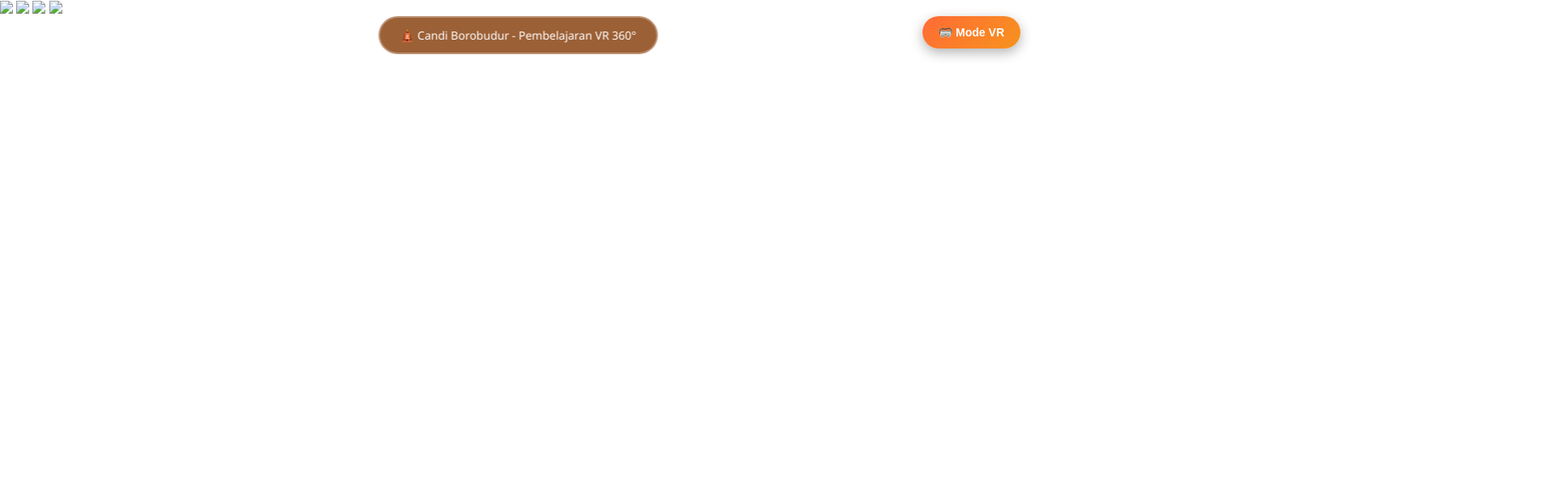
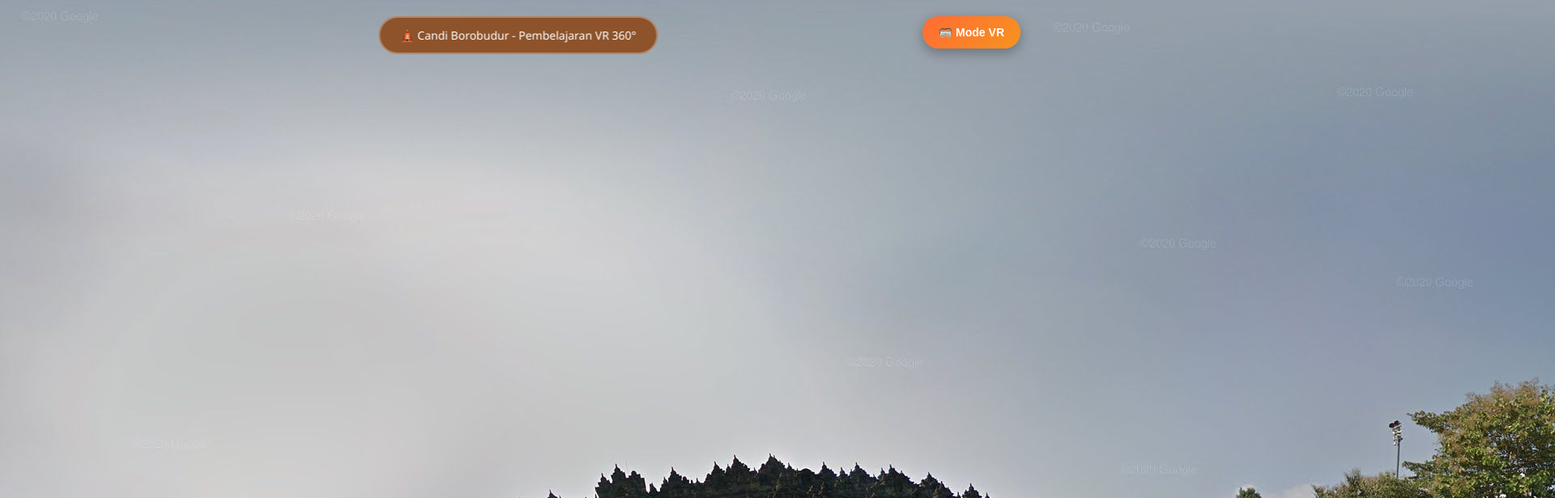
Before and after one commit to bbull0444-png/VR, a plain HTML site: page index.html in a window 1280 px wide. Both pictures are taken after a click on the button "🚀 MULAI TUR VIRTUAL". Shown: the top 616 px of the page at 81% size, 1920 px wide, since content can reach past the window. Drawn offline with Linux system fonts and the light colour scheme.

Commit message:
Update index.html

```diff
--- a/index.html
+++ b/index.html
@@ -248,11 +248,12 @@
     <!-- A-Frame VR Scene -->
     <a-scene id="vr-scene" style="display: none;">
         <!-- Preload all images -->
+        <!-- Path disesuaikan dengan struktur folder GitHub Anda -->
         <a-assets>
-            <img id="scene1" src="Borobudur-1-360.jpg">
-            <img id="scene2" src="Borobudur-2-360.jpg">
-            <img id="scene3" src="Borobudur-3-360.jpg">
-            <img id="scene4" src="Borobudur-4-360.jpg">
+            <img id="scene1" src="SvD/Borobudur-1-360.jpg" crossorigin="anonymous">
+            <img id="scene2" src="SvD/Borobudur-2-360.jpg" crossorigin="anonymous">
+            <img id="scene3" src="SvD/Borobudur-3-360.jpg" crossorigin="anonymous">
+            <img id="scene4" src="SvD/Borobudur-4-360.jpg" crossorigin="anonymous">
         </a-assets>
 
         <!-- Sky - Will change based on current scene -->
```
